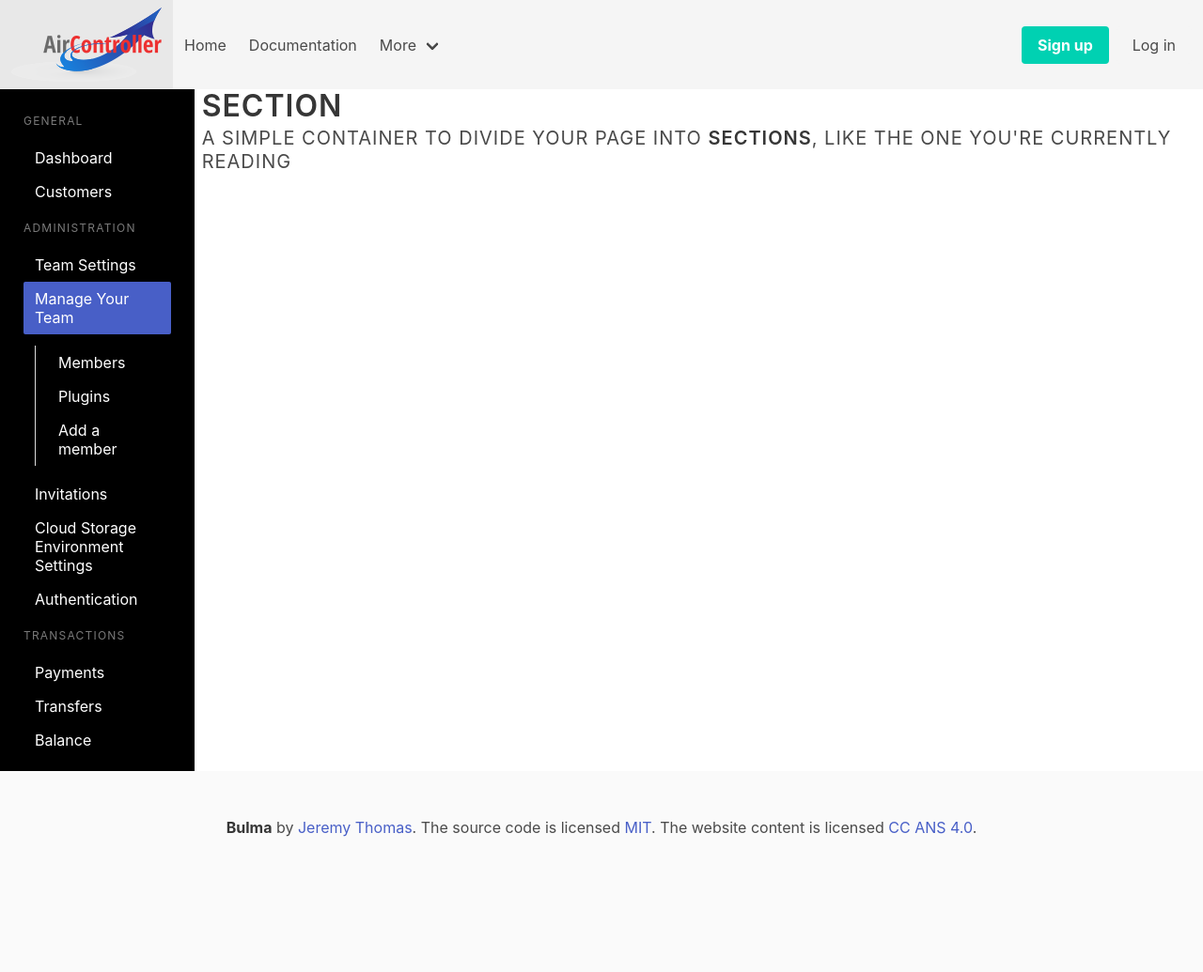
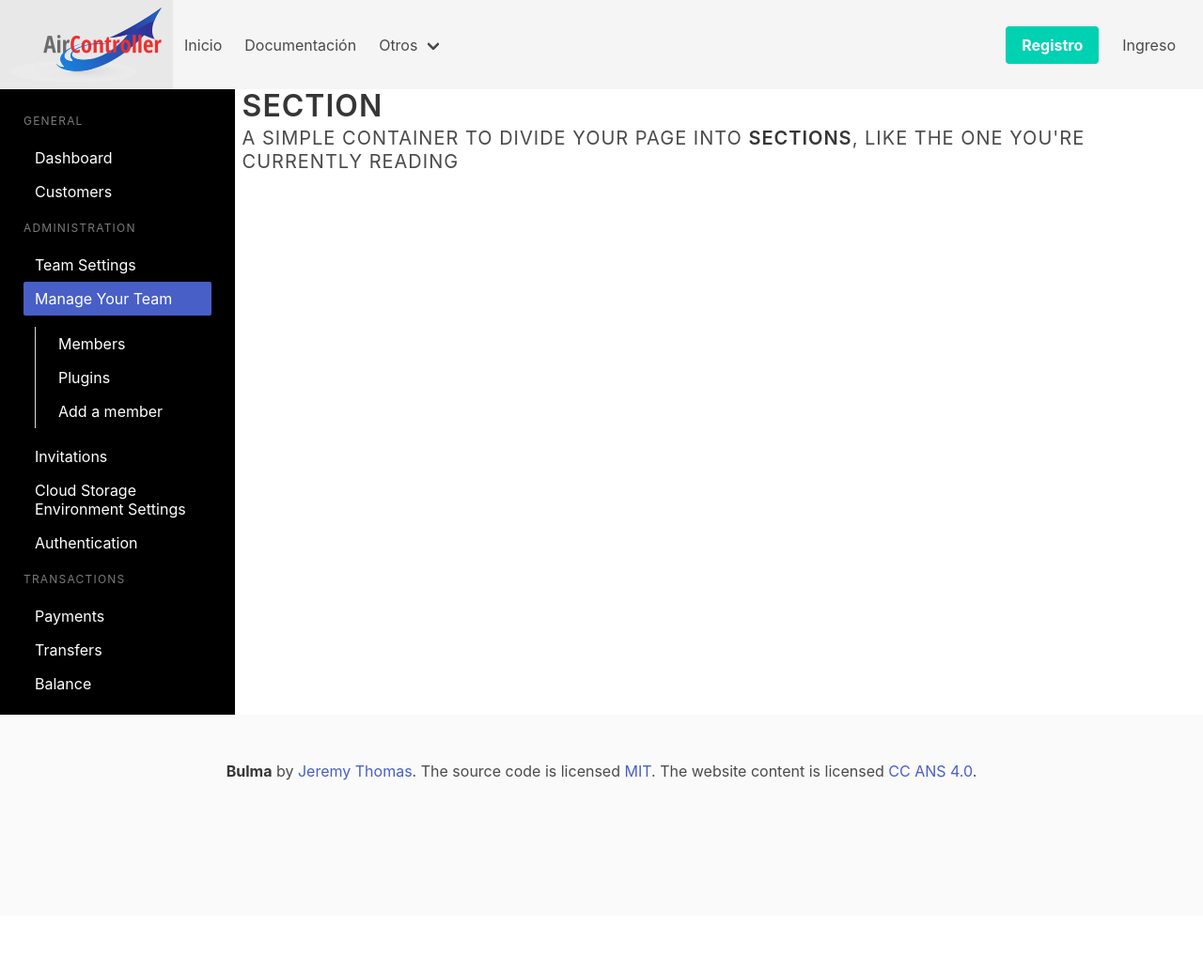
Before and after one commit to jdcastro/AirController, a Flask app: page / in a window 1280 px wide. Shown: the whole page at 94% size. After the commit the page ends 831 px from the top, so only its background shows below. Run offline with Flask 2, Linux system fonts and the light colour scheme.

Commit message:
ajustes de tamaño del lateral a is-one-fifth

```diff
--- a/static/assets/css/custom.css
+++ b/static/assets/css/custom.css
@@ -22,9 +22,6 @@ aside#adminmenu a {
     input#openSidebarMenu[type=checkbox], label.sidebarIconToggle {
       display: none;
     }
-    #lateral {
-      display: inline-flex;
-    }
   }
 
   @media screen and (max-width: 802px) {
@@ -34,6 +31,7 @@ aside#adminmenu a {
     }
     #lateral {
       height: 100%;
+      z-index: 99999;
       position: fixed;
       left: 0;
       width: 60vw;
--- a/templates/dashboard/base.html
+++ b/templates/dashboard/base.html
@@ -31,31 +31,31 @@
     <div id="navbarPrincipal" class="navbar-menu">
       <div class="navbar-start">
         <a class="navbar-item">
-          Home
+          Inicio
         </a>
 
         <a class="navbar-item">
-          Documentation
+          Documentación
         </a>
 
         <div class="navbar-item has-dropdown is-hoverable">
           <a class="navbar-link">
-            More
+            Otros
           </a>
 
           <div class="navbar-dropdown">
             <a class="navbar-item">
-              About
+              Nuestra Empresa
             </a>
             <a class="navbar-item">
-              Jobs
+              Vuelos
             </a>
             <a class="navbar-item">
-              Contact
+              Contactanos
             </a>
             <hr class="navbar-divider">
             <a class="navbar-item">
-              Report an issue
+              Reporta un inconveniente
             </a>
           </div>
         </div>
@@ -65,10 +65,10 @@
         <div class="navbar-item">
           <div class="buttons">
             <a class="button is-primary">
-              <strong>Sign up</strong>
+              <strong>Registro</strong>
             </a>
             <a class="button is-light">
-              Log in
+              Ingreso
             </a>
           </div>
         </div>
@@ -92,7 +92,7 @@
       <div class="spinner diagonal part-2"></div>
     </label>
 
-  <div class="column is-2 pb-0 mb-0" id="lateral">
+  <div class="column is-one-fifth  pb-0 mb-0" id="lateral">
     <aside class="menu" id="adminmenu">
       <p class="menu-label">
         General
@@ -130,7 +130,7 @@
     {% endblock aside %}
   </div>
 
-  <div class="column is-10 pb-0 mb-0">
+  <div class="column pb-0 mb-0">
     <div class="bd-notification is-primary ">
       <div class="heading">
         <h1 class="title">Section</h1>
```
